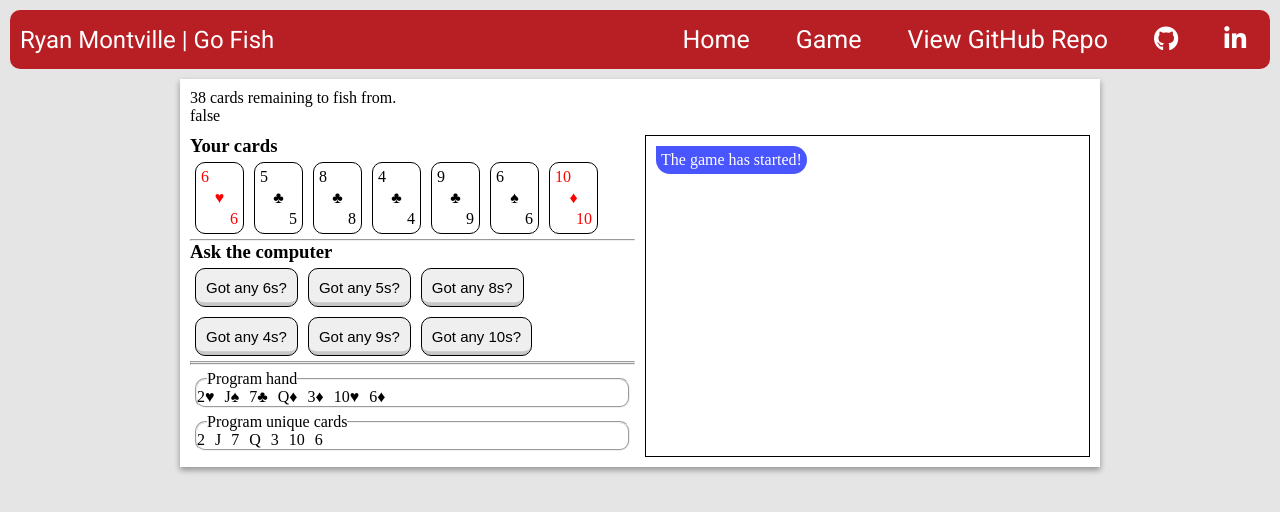
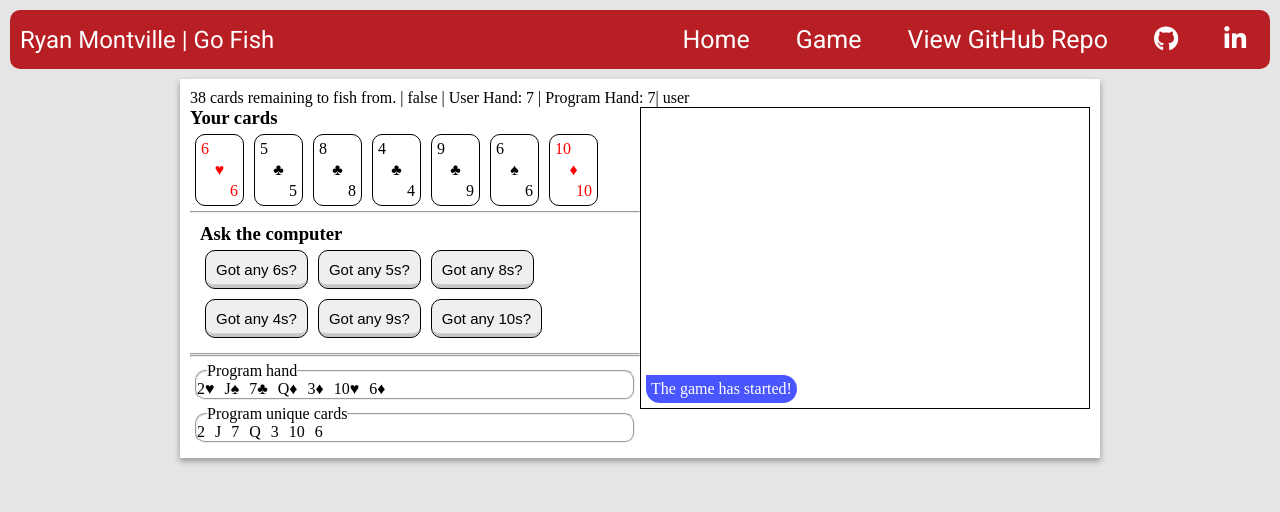
Before and after one commit to RyanMontville/go-fish, an Angular app: page /game in a window 1280 px wide. Shown: the top 512 px of the page. Built offline with nearby package versions, Linux system fonts and the light colour scheme.

Commit message:
fixed messages scroll

```diff
--- a/src/app/game-screen/game-screen.component.css
+++ b/src/app/game-screen/game-screen.component.css
@@ -3,9 +3,8 @@ main {
     grid-template-columns: 1fr 1fr;
     grid-template-areas:
         "stats stats"
-        "player chat"
+        "player messages"
     ;
-    gap: 10px;
 }
 /******************* Stats *********************************/
 #stats {
@@ -75,19 +74,43 @@ fieldset span {
     gap: 10px;
 }
 
-/******************* Chat Window **********************************/
-.chat-window {
+/******************* messages **********************************/
+#messages {
     border: 1px solid black;
-    grid-area: chat;
-    padding: 10px;
+    grid-area: messages;
     height: 300px;
-    overflow: scroll;
+    overflow-y: auto;
+    display: flex;
+    flex-direction: column-reverse;
 }
 
-.chat-window article {
+#anchor {
+    display: block;
+    height: 50px;
+    background-color: red;
+}
+
+
+.text {
+    max-width: 300px;
+    white-space: pre-wrap;
+}
+
+::-webkit-scrollbar {
+    width: 12px;
+    background-color: #F5F5F5;
+}
+
+::-webkit-scrollbar-thumb {
+    border-radius: 10px;
+    -webkit-box-shadow: inset 0 0 6px rgba(0, 0, 0, 0.1);
+    background-color: #4285F4;
+}
+
+article {
+    max-width: 400px;
     padding: 5px;
-    margin-bottom: 5px;
-    width: fit-content;
+    margin: 5px;
 }
 
 .left {
--- a/src/app/game-screen/game-screen.component.html
+++ b/src/app/game-screen/game-screen.component.html
@@ -1,8 +1,11 @@
 <main>
     <section id="stats">
-        <div *ngIf="cardsRemainingInDeck>0">{{cardsRemainingInDeck}} cards remaining to fish from.</div>
-        <div *ngIf="cardsRemainingInDeck===0">There are no cards left to fish from.</div>
-        <div *ngIf="gameOver">GAME OVER</div> {{gameOver}}
+        <span *ngIf="cardsRemainingInDeck>0">{{cardsRemainingInDeck}} cards remaining to fish from. | </span>
+        <span *ngIf="cardsRemainingInDeck===0">There are no cards left to fish from. | </span>
+        <span *ngIf="gameOver">GAME OVER</span> {{gameOver}} |
+        <span>User Hand: {{userHand.length}} | </span>
+        <span>Program Hand: {{programHand.length}}</span>
+        <span>| {{playerTurn}}</span>
     </section>
     <section id="player">
         <h3>Your cards</h3>
@@ -16,13 +19,14 @@
         <hr />
         <article *ngIf="playerTurn==='user'">
             <h3>Ask the computer</h3>
-        <button *ngFor="let card of userUniqueCards" (click)="userAsk(card)" class="btn">Got any
-            {{formatCardRank(card)}}s?</button>
+            <button *ngFor="let card of userUniqueCards" (click)="userAsk(card)" class="btn">Got any
+                {{formatCardRank(card)}}s?</button>
         </article>
         <article *ngIf="playerTurn==='program'">
             <h3>Respond to the computer</h3>
             <button *ngIf="userHasCardProgramIsAskingFor" class="btn green" (click)="userResponse()">Yes</button>
-            <button *ngIf="!userHasCardProgramIsAskingFor" class="btn red-btn" (click)="userResponse()">No, go fish</button>
+            <button *ngIf="!userHasCardProgramIsAskingFor" class="btn red-btn" (click)="userResponse()">No, go
+                fish</button>
         </article>
         <hr />
         <fieldset *ngIf="userPairs.length!==0">
@@ -46,7 +50,9 @@
 
 
     </section>
-    <section class="chat-window" #scroll>
-        <article *ngFor="let message of messages" [class]="message.class">{{message.text}}</article>
-    </section>
+        <section id="messages">
+            <article *ngFor="let message of messages" [class]="message.class">
+                <span class="text">{{message.text}}</span>
+            </article>
+        </section>
 </main>
--- a/src/app/game-screen/game-screen.component.ts
+++ b/src/app/game-screen/game-screen.component.ts
@@ -1,6 +1,6 @@
-import { Component, OnInit, ViewChild } from '@angular/core';
+import { Component, ElementRef, OnInit, ViewChild } from '@angular/core';
 import { Deck, PlayingCard } from '../deck.model';
-import { GameService } from '../game.service';
+import { Route, Router } from '@angular/router';
 
 @Component({
   selector: 'app-game-screen',
@@ -8,23 +8,27 @@ import { GameService } from '../game.service';
   styleUrls: ['./game-screen.component.css']
 })
 export class GameScreenComponent implements OnInit {
-  @ViewChild('scroll', { static: true }) scroll: any;
   deck: Deck = new Deck;
+  gameOver: boolean = false;
+  messages: { class: string, text: string }[] = [];
+  playerTurn: string = '';
+  cardsRemainingInDeck: number = 0;
+
   userHand: PlayingCard[] = [];
   userPairs: number[] = [];
   userUniqueCards: number[] = [];
+  userHasCardProgramIsAskingFor: boolean = false;
+
   programHand: PlayingCard[] = [];
   programPairs: number[] = [];
   programUniqueCards: number[] = [];
-  gameOver: boolean = false;
-  messages: { class: string, text: string }[] = [];
-  playerTurn: string = '';
-  userHasCardProgramIsAskingFor: boolean = false;
   programChoice: number = 0;
-  cardsRemainingInDeck: number = 0;
+  programsLastChoice: number = 0;
+
+  constructor(private router: Router) { }
 
   ngOnInit() {
-    this.addMessage('left','The game has started!')
+    this.addMessage('left', 'The game has started!')
     this.deck.generateDeck();
     for (let i = 0; i < 7; i++) {
       let cardOne: PlayingCard = this.deck.drawCard();
@@ -44,7 +48,7 @@ export class GameScreenComponent implements OnInit {
     if (checkForFour.length === 4) {
       this.userHand = this.userHand.filter(currCard => currCard.getRank() != card.getRank());
       this.userPairs.push(card.getRank());
-      this.addMessage('right','I got 4 ' + this.formatCardRank(card.getRank()) + 's')
+      this.addMessage('right', 'I got 4 ' + this.formatCardRank(card.getRank()) + 's')
       this.userUniqueCards = this.userUniqueCards.filter(rank => rank != card.getRank());
     }
   }
@@ -56,7 +60,7 @@ export class GameScreenComponent implements OnInit {
     if (checkForFour.length === 4) {
       this.programHand = this.programHand.filter(currCard => currCard.getRank() != card.getRank());
       this.programPairs.push(card.getRank());
-      this.addMessage('left','I got 4 ' + this.formatCardRank(card.getRank()) + 's')
+      this.addMessage('left', 'I got 4 ' + this.formatCardRank(card.getRank()) + 's')
       this.programUniqueCards = this.programUniqueCards.filter(rank => rank != card.getRank());
     }
   }
@@ -91,19 +95,35 @@ export class GameScreenComponent implements OnInit {
   }
 
   addMessage(player: string, text: string) {
-    this.messages.push({class: player, text: text});
-    this.scroll.nativeElement.scrollTo(0, this.scroll.nativeElement.scrollHeight);
+    if (player === 'left') {
+      setTimeout(() => this.messages.unshift({ class: player, text: text }), 500);
+    } else {
+      this.messages.unshift({ class: player, text: text })
+    }
   }
 
   userAsk(card: number) {
-    if(this.userHand.length==0){
-      if(this.cardsRemainingInDeck>0){
+    if(this.programHand.length===0 && this.userHand.length===0){
+      this.gameOver = true;
+    }
+    if(this.programPairs.length + this.userPairs.length === 13) {
+      this.gameOver = true;
+    }
+    if (this.userHand.length === 0) {
+      if (this.cardsRemainingInDeck > 0) {
         this.addCardToUserHand(this.deck.drawCard());
       } else {
         this.gameOver = true;
+        alert("game over");
+        this.router.navigate(['/game-over']);
+      }
+    } else if (this.programHand.length === 0) {
+      if (this.cardsRemainingInDeck > 0) {
+        this.addMessage('left', "I don't have any cards left, you should draw a card.");
+        this.addCardToUserHand(this.deck.drawCard());
       }
     }
-    this.addMessage('right','Got any ' + this.formatCardRank(card) + 's?');
+    this.addMessage('right', 'Got any ' + this.formatCardRank(card) + 's?');
     let matches: PlayingCard[] = this.programHand.filter(currentCard => currentCard.getRank() === card);
     if (matches.length > 0) {
       this.addMessage('left', 'Yes, I have ' + matches.length)
@@ -113,8 +133,8 @@ export class GameScreenComponent implements OnInit {
         this.programUniqueCards = this.programUniqueCards.filter(uniqueMatch => uniqueMatch != card);
       }
     } else {
-      this.addMessage('left','No, go fish.');
-      if(this.cardsRemainingInDeck>0) {
+      this.addMessage('left', 'No, go fish.');
+      if (this.cardsRemainingInDeck > 0) {
         this.addCardToUserHand(this.deck.drawCard());
       }
       this.cardsRemainingInDeck = this.deck.getDeckSize();
@@ -124,21 +144,29 @@ export class GameScreenComponent implements OnInit {
   }
 
   programAsk() {
-    if(this.programHand.length==0){
-      if(this.cardsRemainingInDeck>0){
+    if(this.programHand.length===0 && this.userHand.length===0){
+      this.gameOver = true;
+    }
+    if(this.programPairs.length + this.userPairs.length === 13) {
+      this.gameOver = true;
+    }
+    if (this.programHand.length == 0) {
+      if (this.cardsRemainingInDeck > 0) {
         this.addCardToProgramHand(this.deck.drawCard());
       } else {
         this.gameOver = true;
+        alert("game over");
+        this.router.navigate(['/game-over']);
       }
     }
     let min = Math.ceil(0);
     let max = Math.floor(this.programUniqueCards.length - 1);
     let randomNumber: number = Math.floor(Math.random() * (max - min) + min);
-    let card: number = this.programUniqueCards[randomNumber];
+    let card = this.programUniqueCards[randomNumber];
     this.programChoice = card;
-    this.addMessage('left','Got any ' + this.formatCardRank(card) + 's?')
-    let userMatch: PlayingCard[] = this.userHand.filter(currentCard => currentCard.getRank() === card);
-    if(userMatch.length>0) {
+    this.addMessage('left', 'Got any ' + this.formatCardRank(this.programChoice) + 's?')
+    let userMatch: PlayingCard[] = this.userHand.filter(currentCard => currentCard.getRank() === this.programChoice);
+    if (userMatch.length > 0) {
       this.userHasCardProgramIsAskingFor = true;
     } else {
       this.userHasCardProgramIsAskingFor = false;
@@ -146,18 +174,18 @@ export class GameScreenComponent implements OnInit {
   }
 
   userResponse() {
-    if(this.userHasCardProgramIsAskingFor) {
+    if (this.userHasCardProgramIsAskingFor) {
       let matchedCards: PlayingCard[] = this.userHand.filter(matchCard => matchCard.getRank() === this.programChoice);
-      this.addMessage('right','Yes, I have ' + matchedCards.length)
-      for(let i=0;i<matchedCards.length;i++){
+      this.addMessage('right', 'Yes, I have ' + matchedCards.length)
+      for (let i = 0; i < matchedCards.length; i++) {
         this.addCardToProgramHand(matchedCards[i]);
       }
       this.userHand = this.userHand.filter(currentCard => currentCard.getRank() !== this.programChoice);
       this.userUniqueCards = this.userUniqueCards.filter(rank => rank !== this.programChoice);
       this.programAsk()
     } else {
-      this.addMessage('right','No, go fish')
-      if(this.cardsRemainingInDeck>0){
+      this.addMessage('right', 'No, go fish')
+      if (this.cardsRemainingInDeck > 0) {
         this.addCardToProgramHand(this.deck.drawCard());
       }
       this.cardsRemainingInDeck = this.deck.getDeckSize();
@@ -165,6 +193,4 @@ export class GameScreenComponent implements OnInit {
     }
   }
 
-
-
 }
--- a/src/styles.css
+++ b/src/styles.css
@@ -5,7 +5,9 @@
     margin: 0;
     padding: 0;
 }
-
+html {
+    scroll-behavior: smooth;
+}
 body {
     background-color: #e5e5e5;
 }
```
